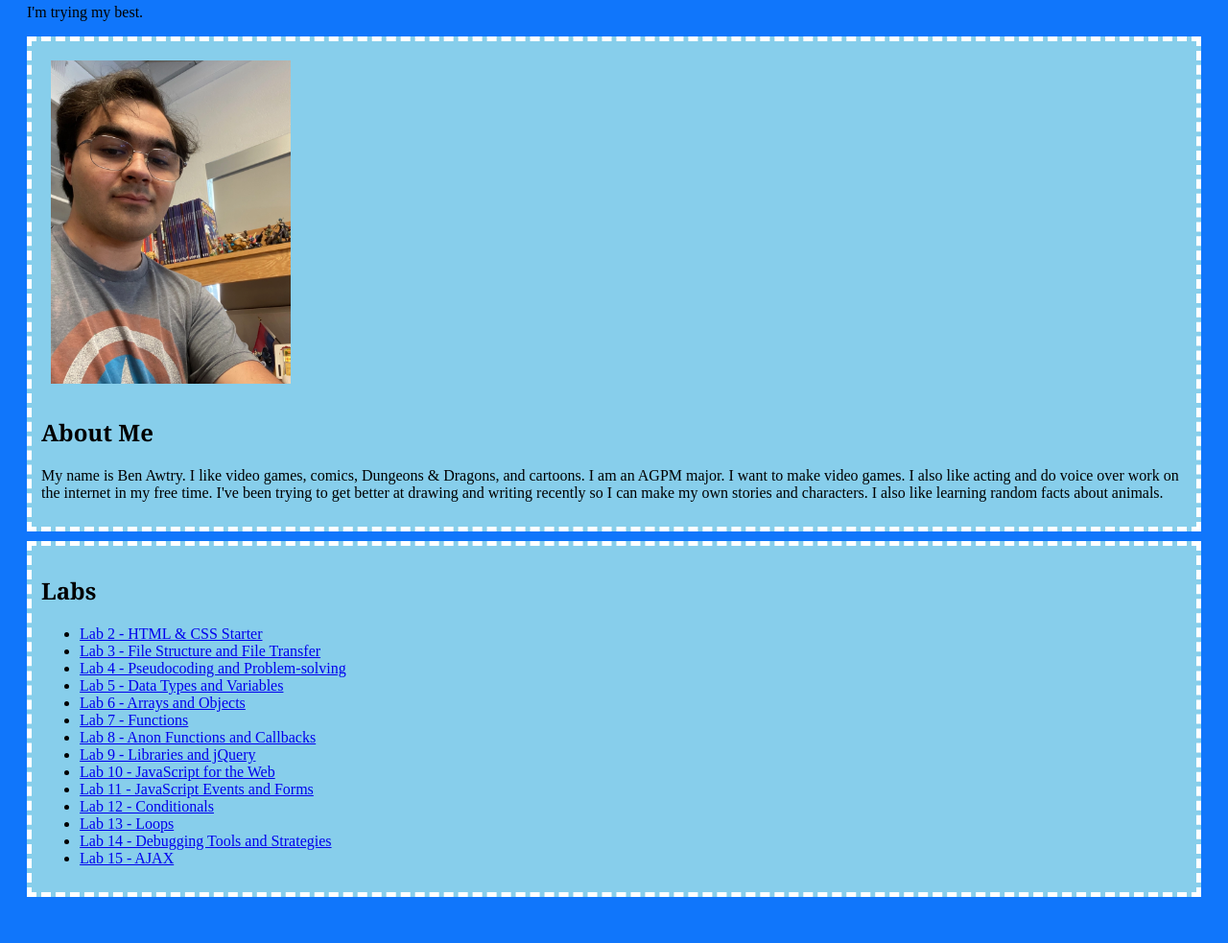
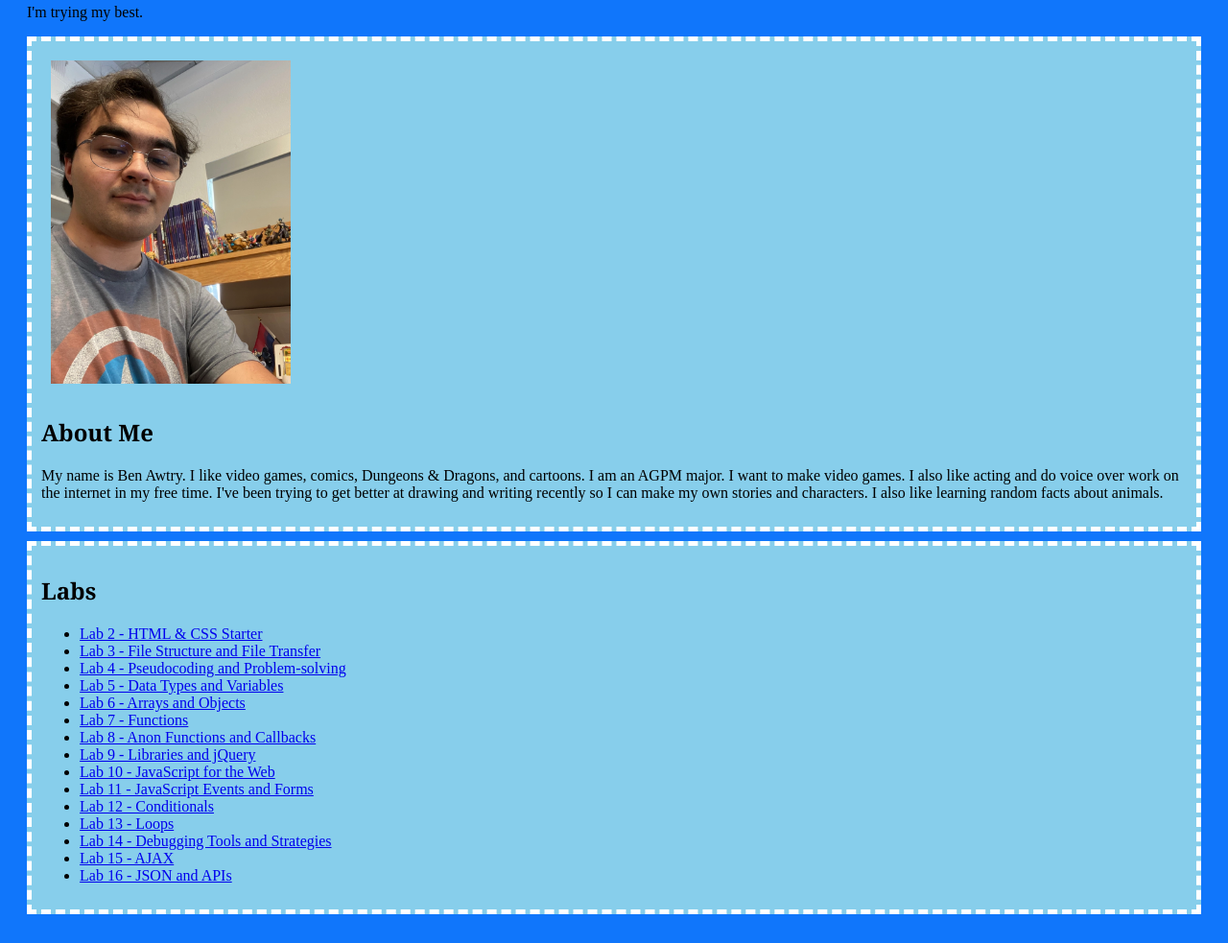
Before and after one commit to BennyBoi365/art101, a plain HTML site: page index.html in a window 1280 px wide. Shown: the part 112-1095 px from the top of the page at 96% size. Drawn offline with Linux system fonts and the light colour scheme.

Commit message:
lab16again

```diff
--- a/index.html
+++ b/index.html
@@ -53,6 +53,7 @@
 					<li><a href="lab13/index.html"> Lab 13 - Loops</a></li>
 					<li><a href="lab14/index.html"> Lab 14 - Debugging Tools and Strategies</a></li>
 					<li><a href="lab15/index.html"> Lab 15 - AJAX</a></li>
+					<li><a href="lab16/index.html"> Lab 16 - JSON and APIs</a></li>
 				 </ul>
 			 </div>
 		</nav>
```
